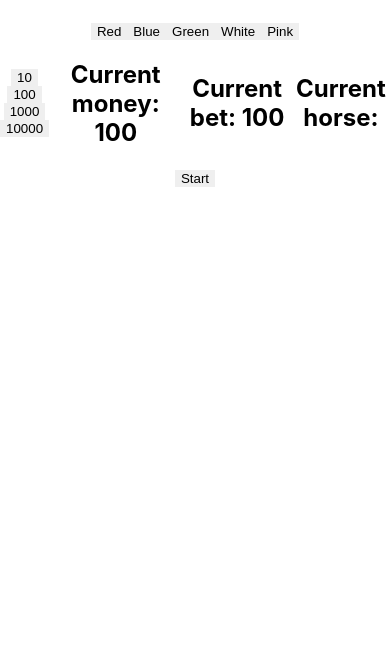
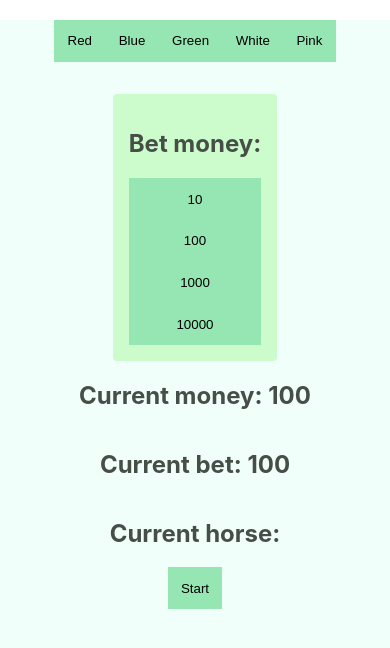
Before and after one commit to MirkusX/outside-racks, a React (Create React App) app: page / in a window 390 px wide. Shown: the top 648 px of the page. Built offline with nearby package versions, Linux system fonts and the light colour scheme.

Commit message:
feat/mobile styling and desktop styling

```diff
--- a/src/App.css
+++ b/src/App.css
@@ -1,5 +1,8 @@
 .App {
   text-align: center;
+  background-color: #f1fffa;
+  min-height: 100vh;
+  color: #464e47;
 }
 
 .App-logo {
--- a/src/Components/StyledComponents.js
+++ b/src/Components/StyledComponents.js
@@ -4,13 +4,31 @@ export const FlexDiv = styled.div`
   display: flex;
   align-items: center;
   justify-content: space-around;
+  @media (max-width: 811px) {
+    flex-direction: column;
+    margin-top: 1em;
+  }
   ${(props) => {
     if (props.column)
       return `
-    flex-direction: column;`;
+      background-color: #ccfccb;
+    flex-direction: column;
+    padding: 1em;
+    border-radius: 4px;`;
   }}
 `;
 
 export const StyledButton = styled.button`
   border: none;
+  background-color: #96e6b3;
+  padding: 1em;
+  ${(props) => {
+    if (props.money)
+      return `
+    width: 100%;`;
+  }}
 `;
+
+export const StyledH1 = styled.h1`
+  margin-top: 0;
+`;
--- a/src/Pages/Frontpage.js
+++ b/src/Pages/Frontpage.js
@@ -1,5 +1,9 @@
 import { useReducer } from "react";
-import { FlexDiv, StyledButton } from "../Components/StyledComponents";
+import {
+  FlexDiv,
+  StyledButton,
+  StyledH1,
+} from "../Components/StyledComponents";
 import { initialState, reducer } from "../Components/useReducer";
 import { HorseArray, MoneyArray } from "./FrontpageFiles.js/HorseArray";
 
@@ -24,6 +28,9 @@ export const Frontpage = () => {
     if (state.horse === state.winner) {
       const win = state.moneyBet * 2;
       dispatch({ type: "moneyGain", payload: win });
+    } else if (state.money <= 0) {
+      alert("you have 0 money");
+      return;
     } else {
       dispatch({ type: "moneyLoss", payload: state.moneyBet });
     }
@@ -31,9 +38,8 @@ export const Frontpage = () => {
   return (
     <section>
       <div>
-        <h1>{state.winner}</h1>
+        <StyledH1>{state.winner}</StyledH1>
       </div>
-
       <div>
         {HorseArray.map((item, index) => {
           return (
@@ -45,9 +51,10 @@ export const Frontpage = () => {
       </div>
       <FlexDiv>
         <FlexDiv column>
+          <h2>Bet money:</h2>
           {MoneyArray.map((item, index) => {
             return (
-              <StyledButton key={index} onClick={() => chooseMoney(item)}>
+              <StyledButton money key={index} onClick={() => chooseMoney(item)}>
                 {item}
               </StyledButton>
             );
```
